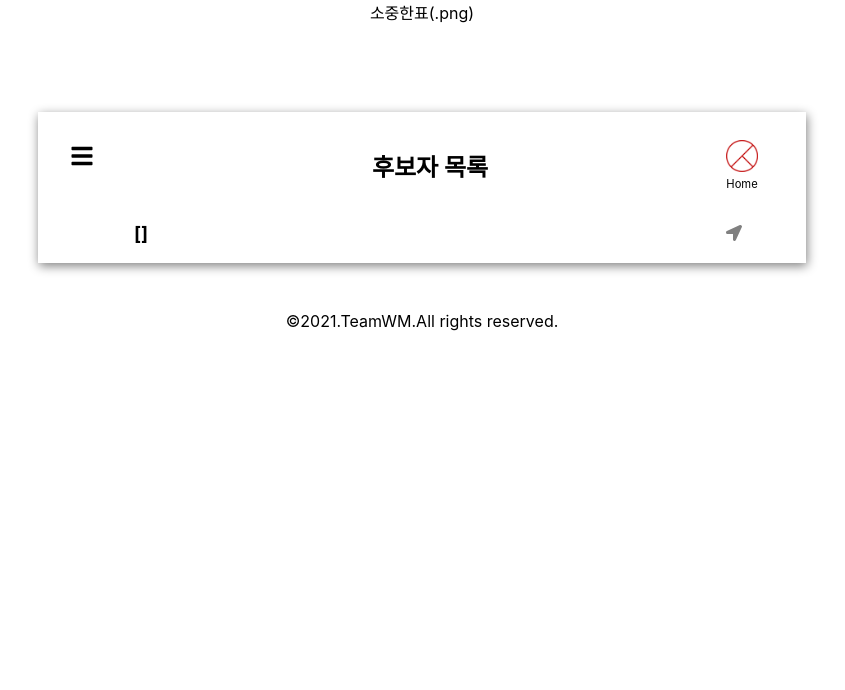
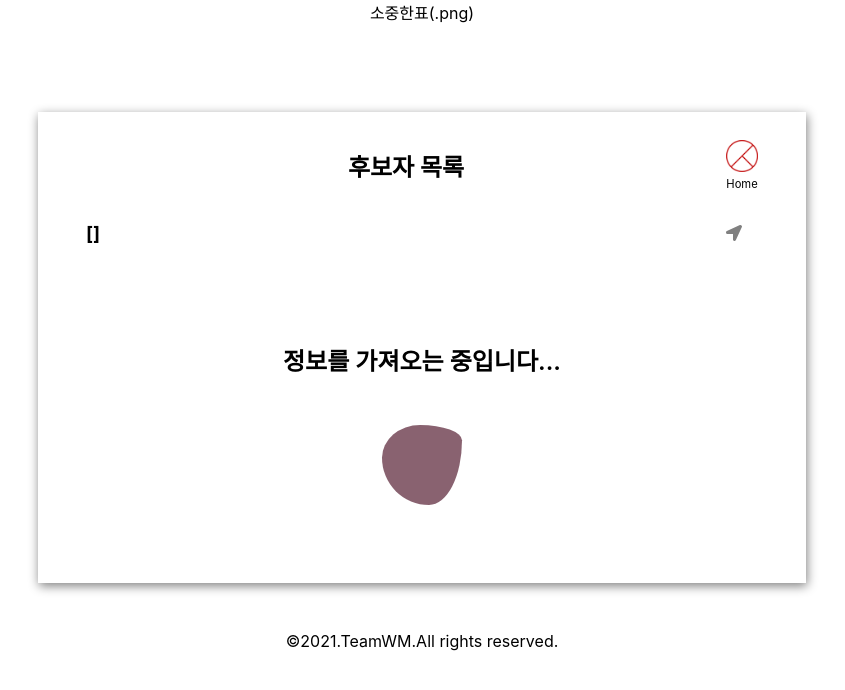
Before and after one commit to JinwangMok/UNI_Candidate_Info_App, a React (Create React App) app: page /candidates in a window 1280 px wide. Shown: the top 690 px of the page, without its empty margins (218-1063 px from the left). Built offline with nearby package versions, Linux system fonts and the light colour scheme.

Commit message:
Chore : 로딩애니메이션 구현

```diff
--- a/src/components/Candidates.js
+++ b/src/components/Candidates.js
@@ -55,6 +55,34 @@ function Candidates(props){
         }
     }
 
+    if(props.huboList.length == 0){
+        return(
+            <section className="Candidates">
+                <header>
+                    <section className="Candidates_mainHeader">
+                        <h2>{"후보자 목록"}</h2>
+                        <Link to={'/'}>
+                            <img src={ logo } alt="logo"/>
+                            <span>Home</span>
+                        </Link>
+                    </section>
+                    <section className="Candidates_subHeader">
+                        <h3>{"[" + props.sgId + "] " + props.sgName}</h3>
+                        <div>
+                            <FaLocationArrow />
+                            <h4>{props.region2}</h4>
+                        </div>
+                    </section>
+                </header>
+                <div className="Candidates_loading">
+                    <span>정보를 가져오는 중입니다...</span>
+                    <div className="Candidates_loading_dots">
+                        <div></div>
+                    </div>
+                </div>
+            </section>
+        )
+    }else{
         return(
             <section className="Candidates">
                 <header>
@@ -103,5 +131,6 @@ function Candidates(props){
             </section>
         )
     }
+}
 
 export default Candidates;
--- a/src/components/Home.js
+++ b/src/components/Home.js
@@ -9,7 +9,15 @@ import axios from "axios";
 
 function Home(props){
 
-    const changeSgTypeHandler = (e) => props.setSgType(Object.keys(sgCodeData).find(key=>sgCodeData[key]==e.target.value));
+    const changeSgTypeHandler = (e) => {
+        props.setSdNames([]);
+        props.setSggNames([]);
+        props.setSgType(Object.keys(sgCodeData).find(key=>sgCodeData[key]==e.target.value))
+        if(e.target.value != "대통령 선거"){
+            props.setSearch("unavailable");
+            props.setSgName("");
+        }
+    }
 
     const changeSgIdHandler = (e) => {//sgId가 결정되어야 선거구를 찾을 수 있음.
         props.setSgId(e.target.value.slice(1, 9));
@@ -18,13 +26,15 @@ function Home(props){
             sgId : e.target.value.slice(1, 9)
         }
         props.setSgName(e.target.value.slice(11));
-        console.log(e.target.value.slice(1, 9))
-        console.log(e.target.value.slice(11));
-
-        axios.post('/api/getSdName', pBody)
-            .then(response=>{
-                props.setSdNames(response.data);
+        if(e.target.value.slice(11,17)=="대통령선거"){
+            props.setSearch("available");
+        }else{
+            props.setSearch("unavailable");
+            axios.post('/api/getSdName', pBody)
+                .then(response=>{
+                    props.setSdNames(response.data);
             });
+        }
     }
 
     const changeRegion1OptionHandler = (e) =>{
@@ -41,7 +51,14 @@ function Home(props){
         });
     }
 
-    const changeRegion2OptionHandler = (e) => props.setRegion2(e.target.value);
+    const changeRegion2OptionHandler = (e) => {
+        props.setRegion2(e.target.value)
+        if(e.target.value == ""){
+            props.setSearch("unavailable");
+        }else{
+            props.setSearch("available");
+        }
+    }
 
     const searchListHandler = () =>{
         props.setHuboList([]);
@@ -79,16 +96,9 @@ function Home(props){
     }
 
     useEffect(() => {
-        if(!props.sgType){
-            props.setSearch("unavailable");
-        }else if(props.sgType == "1"){
-            if(props.sgId) props.setSearch("available");
-            else props.setSearch("unavailable");
-        }else{
-            if(props.sgId && props.region1 && props.region2) props.setSearch("available");
-            else props.setSearch("unavailable");
-        }
-    });
+        props.setSearch("unavailable");
+        props.setSgName("");
+    }, []);
 
     return(
         <section className="Home">
@@ -126,7 +136,7 @@ function Home(props){
                     }
                 </select>
             </section>
-            <section className="Home_regions">
+            <section className={props.sgName == "대통령선거"?"Home_regions_unavailable":"Home_regions"}>
                 <span>선거구</span>
                 <div className="Home_region1">
                     <select onChange={changeRegion1OptionHandler}>
--- a/src/components/Main.js
+++ b/src/components/Main.js
@@ -65,7 +65,7 @@ function Main(){
     return(
         <Router>
             <main className="Main">
-                <Nav />
+                {/* <Nav /> */}
                 <section className="Contents">
                     <Routes>
                         <Route exact path="/" element={<Home {...props}/>} />
--- a/src/css/Candidate.css
+++ b/src/css/Candidate.css
@@ -1,6 +1,5 @@
 .Candidate{
     width: 100%;
-    margin-left: 3rem;
 }
 
 .Candidate header{
--- a/src/css/Candidates.css
+++ b/src/css/Candidates.css
@@ -1,6 +1,5 @@
 .Candidates{
     width: 100%;
-    margin-left: 3rem;
 }
 .Candidates header{
     display: flex;
@@ -117,3 +116,65 @@
     display: flex;
     justify-content: left;
 }
+
+@keyframes loading_shape {
+    0%{
+        background-color: #C39C83;
+        border-radius: 79% 21% 70% 30% / 24% 19% 81% 76%;
+
+    }
+
+    20%{
+        background-color: #DDB583;
+        border-radius: 82% 18% 76% 24% / 72% 19% 81% 28% ;
+
+    }
+
+    40%{
+        background-color: #9F5441;
+        border-radius: 30% 70% 80% 20% / 36% 77% 23% 64%;
+    }
+
+    60%{
+        background-color: #9D8377;
+        border-radius: 71% 29% 15% 85% / 69% 19% 81% 31%;
+    }
+
+    80%{
+        background-color: #7F576D;
+        border-radius: 42% 58% 36% 64% / 44% 19% 81% 56%;
+
+    }
+    100%{
+        background-color: #C39C83;
+        border-radius: 79% 21% 70% 30% / 24% 19% 81% 76%;
+
+    }
+}
+
+.Candidates_loading{
+    display: flex;
+    flex-direction: column;
+    justify-content: center;
+    align-items: center;
+    width: 100%;
+    height: 20rem;
+}
+
+.Candidates_loading span{
+    font-size: 1.5rem;
+    font-weight: 600;
+}
+
+.Candidates_loading_dots{
+    display: flex;
+    justify-content: center;
+    align-items: center;
+}
+
+.Candidates_loading_dots > div{
+    margin-top: 3rem;
+    width: 5rem;
+    height: 5rem;
+    animation: 3s loading_shape infinite ease;
+}
--- a/src/css/Home.css
+++ b/src/css/Home.css
@@ -35,7 +35,8 @@
 }
 
 .Home_voteClass span,
-.Home_regions span{
+.Home_regions span,
+.Home_regions_unavailable span{
     font-size: 1.8rem;
     display: block;
     margin-bottom: 1rem;
@@ -43,7 +44,8 @@
 
 .Home_voteClass select,
 .Home_voteId select,
-.Home_regions select{
+.Home_regions select,
+.Home_regions_unavailable select{
     width: 18rem;
 }
 .Home_voteId{
@@ -57,12 +59,47 @@
     flex-direction: column;
     align-items: center;
 }
+@keyframes Home_region_disappear {
+    0% {
+        transform: translate(0, 0);
+        opacity: 1;
+    }
+    50%{
+        transform: translate(20rem);
+        opacity: 0;
+    }
+    100%{
+        display: none;
+        transform: translate(20rem);
+        height: 0%;
+    }
+}
+.Home_regions_unavailable{
+    animation: 1s Home_region_disappear ease;
+    opacity: 0;
+    z-index: -99;
+    height: 0;
+}
 
 .Home_region1{
     margin-bottom: 1rem;
 }
 
+@keyframes Home_btn_appear {
+    from {
+        transform: translateY(-2rem);
+        opacity: 0;
+    }
+
+    to{
+        transform: translateY(0);
+        opacity: 1;
+    }
+}
+
 .available{
+    visibility: visible;
+    animation: 1s Home_btn_appear ease;
     margin-top: 2rem;
     width: 5rem;
     height: 5rem;
@@ -77,15 +114,25 @@
 }
 
 .available img{
+    transition: opacity 1.5s ease;
+    animation: 1s Home_btn_appear ease;
     width: 5rem;
     margin-top: 0.2rem;
 }
 
 .available:hover{
     cursor: pointer;
+    transition: all 0.5s ease-in-out;
     box-shadow: 0rem 0rem 1rem gray;
+    transform: scale(0.9);
 }
 
 .unavailable{
+    visibility: hidden;
+    width: 5rem;
+    height: 6.7rem;
+}
+
+.Home_hide{
     display: none;
 }
```
Lines whose indentation alone changed are shown as unchanged.
